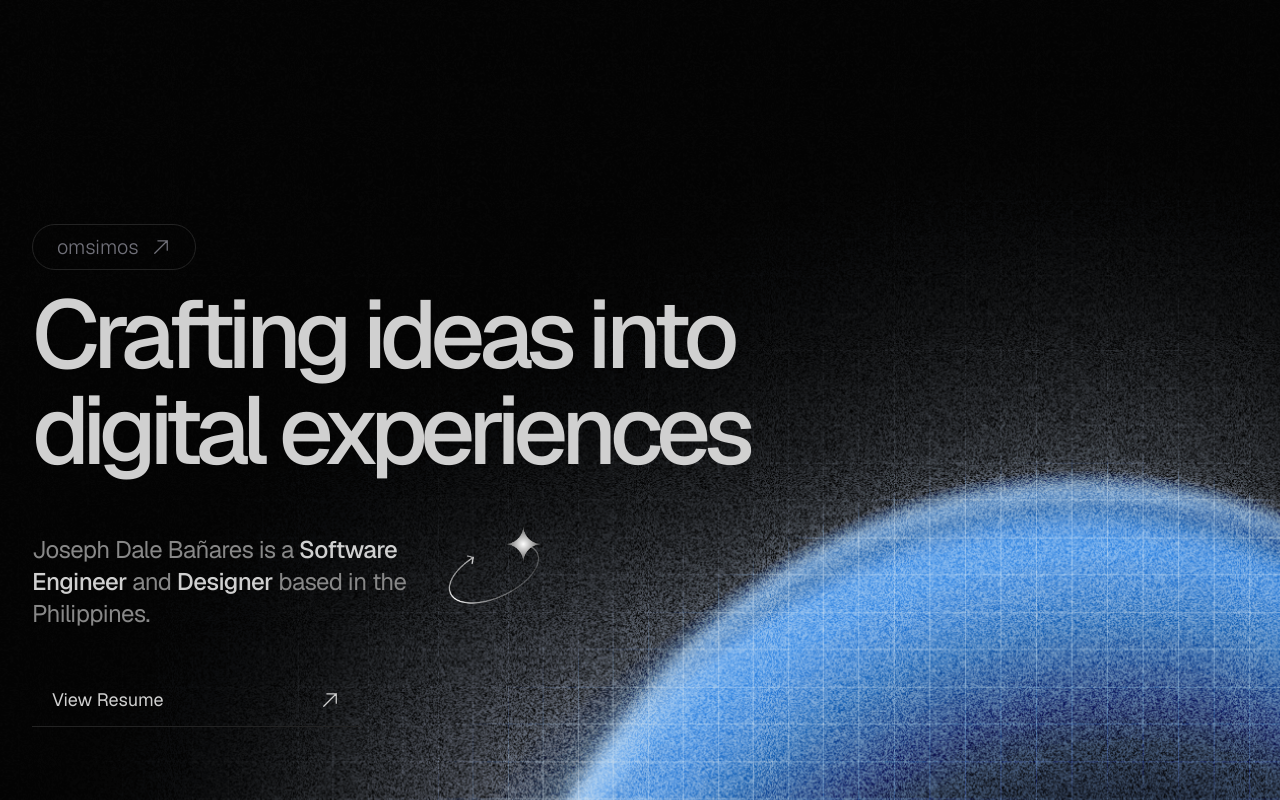
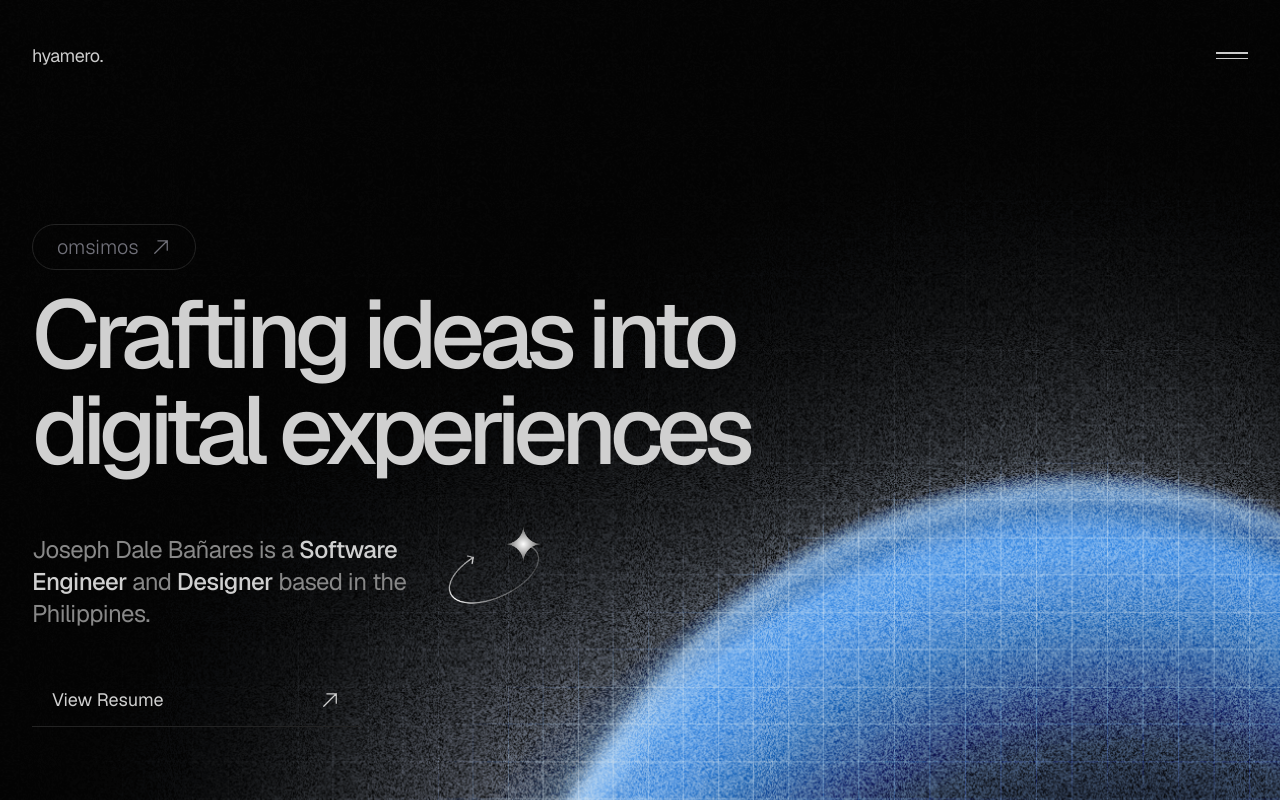
Before and after one commit to hyamero/portfolio, a Next.js app: page / in a window 1280 px wide. Shown: the top 800 px of the page. Built offline with nearby package versions, Linux system fonts and the light colour scheme.

Commit message:
feat: navbar design

```diff
--- a/src/app/layout.tsx
+++ b/src/app/layout.tsx
@@ -1,6 +1,7 @@
 import type { Metadata } from "next";
 import { GeistSans } from "geist/font/sans";
 import "./globals.css";
+import Navbar from "@/components/navbar";
 
 export const metadata: Metadata = {
   title: "Create Next App",
@@ -14,7 +15,10 @@ export default function RootLayout({
 }>) {
   return (
     <html lang="en">
-      <body className={GeistSans.className}>{children}</body>
+      <body className={GeistSans.className}>
+        <Navbar />
+        {children}
+      </body>
     </html>
   );
 }
--- /dev/null
+++ b/src/components/navbar.tsx
@@ -0,0 +1,41 @@
+"use client";
+
+import { useState } from "react";
+
+export default function Navbar() {
+  const [isOpen, setIsOpen] = useState(false);
+
+  return (
+    <nav className="container fixed left-0 right-0 top-0 z-50 mx-auto mt-10 flex justify-between text-foreground mix-blend-difference">
+      <button
+        className="nav-item font-neue-roman text-lg tracking-tight"
+        onClick={() => {
+          setIsOpen(false);
+        }}
+      >
+        hyamero.
+      </button>
+
+      <button
+        type="button"
+        className="nav-item menu-burger group flex w-8 cursor-pointer flex-col items-center justify-center space-y-1 py-3 [&>span]:block [&>span]:h-[1.5px] [&>span]:w-full [&>span]:transform [&>span]:bg-foreground [&>span]:transition [&>span]:duration-300"
+        onClick={() => setIsOpen(!isOpen)}
+      >
+        <span
+          className={`${
+            isOpen
+              ? "translate-y-[3px] rotate-45 opacity-100 group-hover:opacity-50"
+              : "opacity-100 group-hover:opacity-50"
+          }`}
+        />
+        <span
+          className={`${
+            isOpen
+              ? "-translate-y-[3px] -rotate-45 opacity-100 group-hover:opacity-50"
+              : "opacity-100 group-hover:opacity-50"
+          }`}
+        />
+      </button>
+    </nav>
+  );
+}
```
